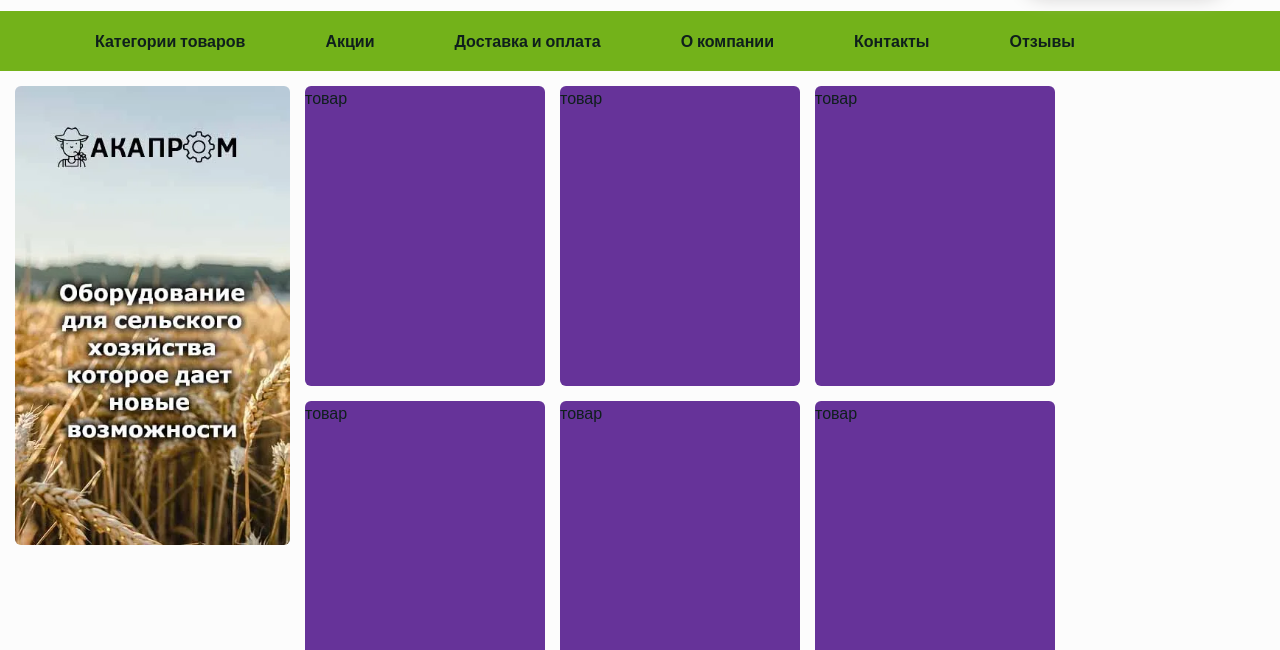
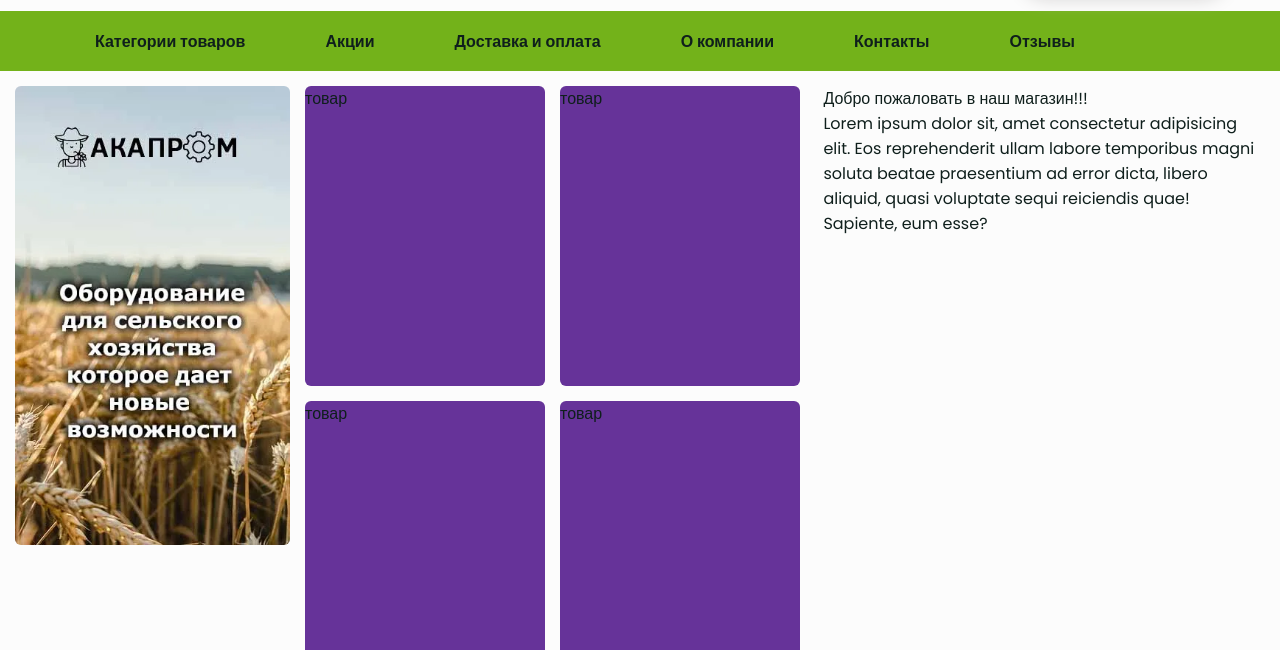
Before and after one commit to Orfo143/Akaprom, a plain HTML site: page index.html in a window 1280 px wide. Shown: the part 150-800 px from the top of the page. Drawn offline with Linux system fonts and the light colour scheme.

Commit message:
Update index.html

```diff
--- a/index.html
+++ b/index.html
@@ -72,6 +72,12 @@
                         <li class="category-link">товар</li>
                     </ul>
                 </section>
+                <section class="info-akaprom">
+                    <div>
+                    <h1 class="akprom-title">Добро пожаловать в наш магазин!!!</h1>
+                    <p class="akaprom-text">Lorem ipsum dolor sit, amet consectetur adipisicing elit. Eos reprehenderit ullam labore temporibus magni soluta beatae praesentium ad error dicta, libero aliquid, quasi voluptate sequi reiciendis quae! Sapiente, eum esse?</p>
+                    </div>
+                </section>
             </div>
         </div>
     </main>
```
